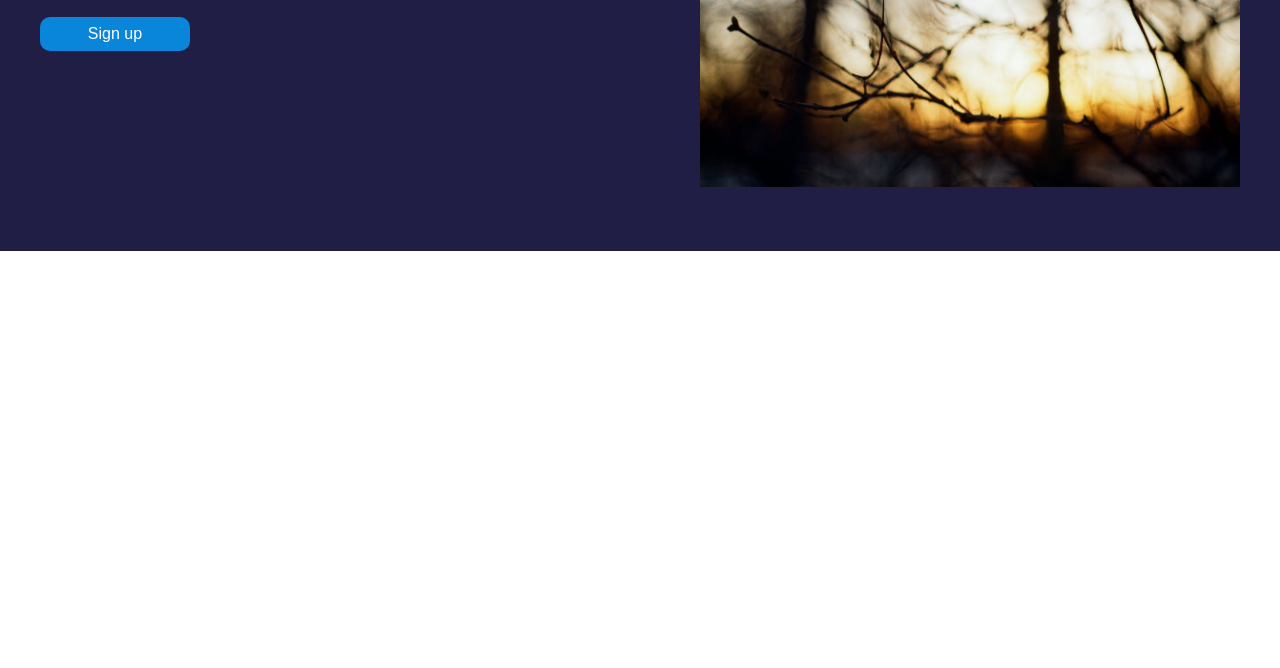
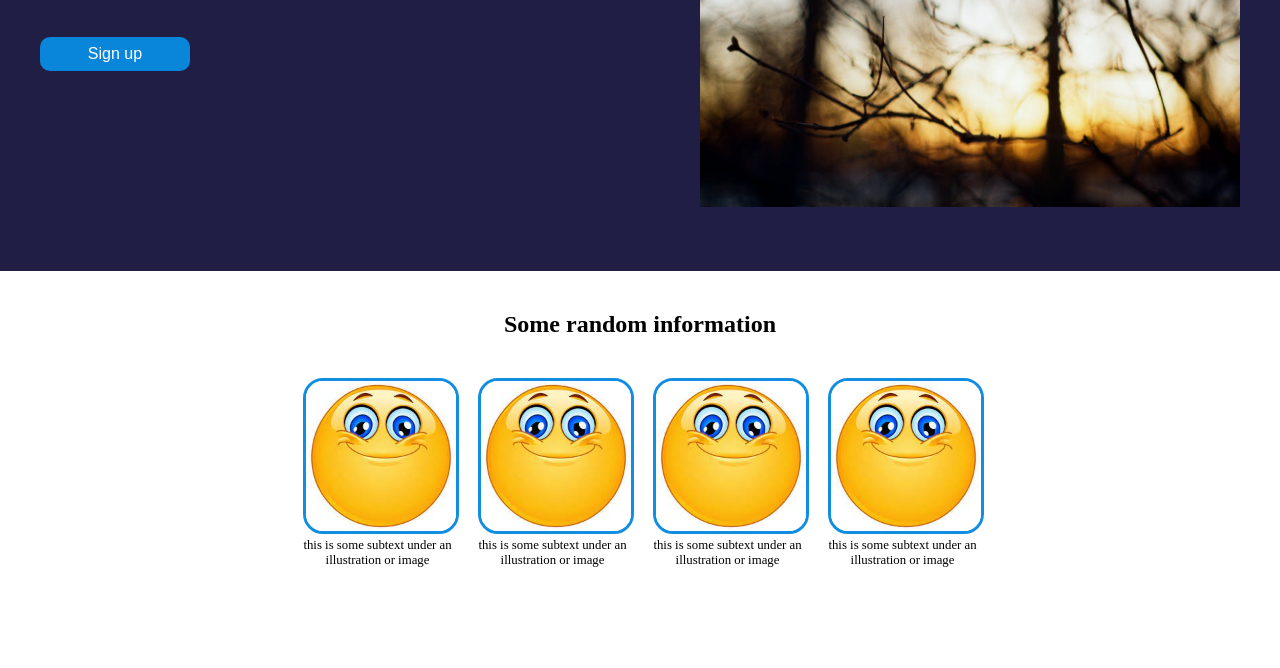
Before and after one commit to Alexei-T1/Landing-Page, a plain HTML site: page index.html in a window 1280 px wide. Shown: the part 366-1034 px from the top of the page. Before the commit the page ends 800 px from the top, so only its background shows below. Drawn offline with Linux system fonts and the light colour scheme.

Commit message:
add random section

```diff
--- a/index.html
+++ b/index.html
@@ -11,7 +11,7 @@
 </head>
 <body>
     <div class="general-container">
-        <div class="nav-container backGround__section">
+        <div class="nav-container backGround__section plus-side-padding">
             <div class="limit-container">
                 <nav class="nav">
                     <div class="nav-logo">
@@ -27,7 +27,7 @@
                 </nav>
             </div>
         </div>
-        <div class="header-container backGround__section">
+        <div class="header-container backGround__section plus-side-padding">
             <div class="limit-container">
                 <header class="header text-color-white">
                     <div class="header-content">
@@ -41,6 +41,29 @@
                 </header>
             </div>
         </div>
+        <main class="main-container">
+            <div class="random-container plus-side-padding">
+                <div class="limit-container">
+                    <section class="section__random">
+                        <h2 class="random__title">Some random information</h2>
+                        <ul class="random__list">
+                            <li class="random__item"><img class="random__img" src="./assets/img/smile.jpg" alt="">
+                                <div class="random__text">this is some subtext under
+                                     an illustration or image</div></li>
+                            <li class="random__item"><img class="random__img" src="./assets/img/smile.jpg" alt="">
+                                <div class="random__text">this is some subtext under
+                                     an illustration or image</div></li>
+                            <li class="random__item"><img class="random__img" src="./assets/img/smile.jpg" alt="">
+                                <div class="random__text">this is some subtext under
+                                     an illustration or image</div></li>
+                            <li class="random__item"><img class="random__img" src="./assets/img/smile.jpg" alt="">
+                                <div class="random__text">this is some subtext under
+                                     an illustration or image</div></li>
+                        </ul>
+                    </section>
+                </div>
+            </div>
+        </main>
 
     </div>
 </body>
--- a/styles.css
+++ b/styles.css
@@ -12,9 +12,17 @@ h1, h2, h3, button, p {
     margin: 0;
     padding: 0;
 }
+li, ul {
+    list-style: none;
+    margin: 0;
+    padding: 0;
+}
 
 .text-color-white {
     color: #fff;
+}
+.plus-side-padding {
+    padding: 0 40px;
 }
 
 /* -- limit container & body -- */
@@ -34,6 +42,7 @@ h1, h2, h3, button, p {
 .nav {
     display: flex;
     justify-content: space-between;
+    padding-top: 20px;
 }
 .nav-logo {
     padding: 10px;
@@ -83,10 +92,31 @@ h1, h2, h3, button, p {
     border: none;
     padding: 8px;
     border-radius: 10px;
-    /* line-height: 36px; */
+}
+.header-image img{
+ width: 100%;
 }
 
-.header-image img{
- width: 100%;
-
+.section__random {
+    padding: 40px 0 100px 0;
+    text-align: center;
 }
+.random__title {
+    margin-bottom: 40px;
+}
+.random__list {
+    display: flex;
+    align-items: center;
+    justify-content: center;
+    column-gap: 25px;
+}
+.random__item {
+    font-size: 0.8em;
+    width: 150px;
+}
+.random__img {
+    width: 100%;
+    height: auto;
+    border: 3px solid rgba(9, 138, 224, 0.966);
+    border-radius: 20px;
+}
```
Also changed, not shown: assets/img/smile.jpg (added).
